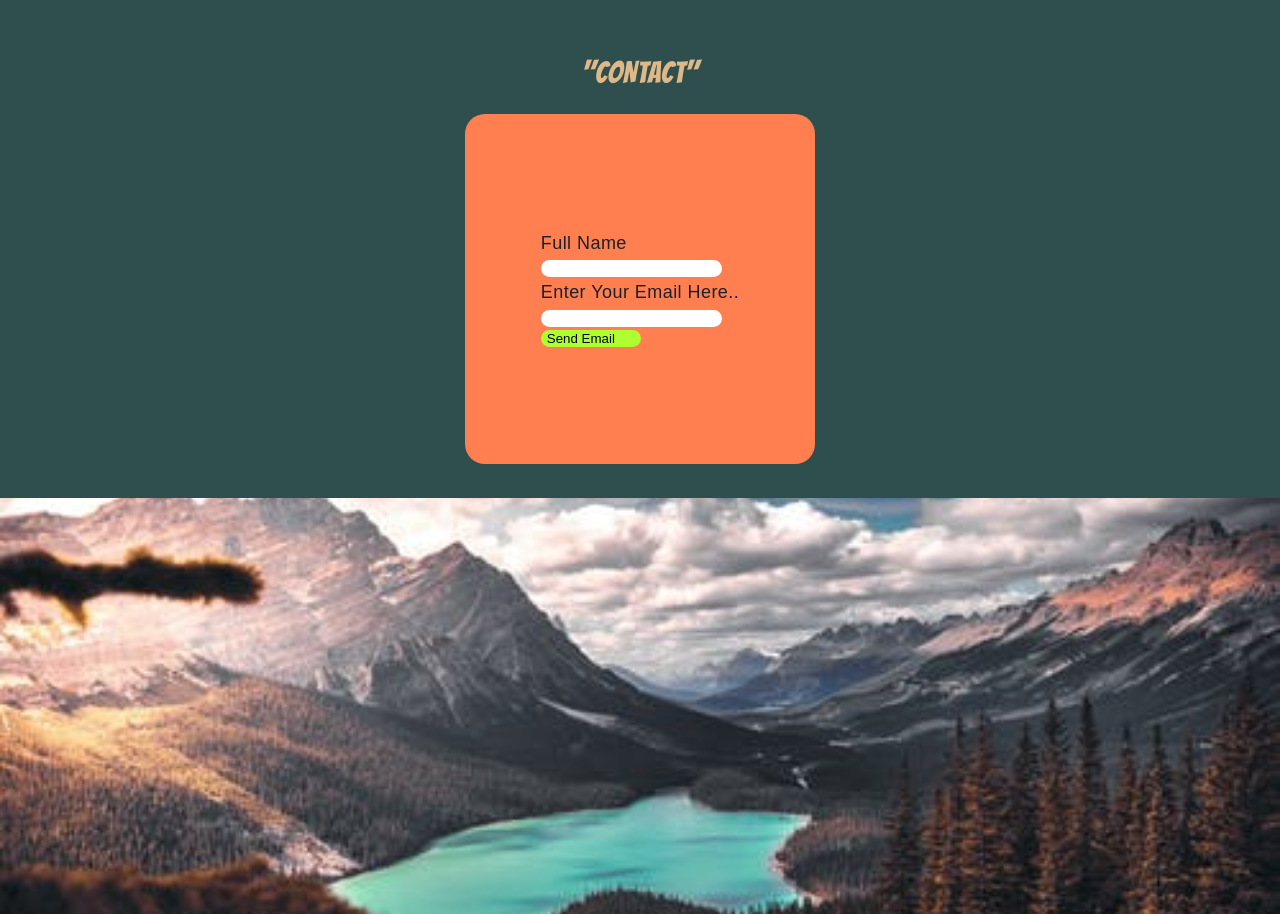
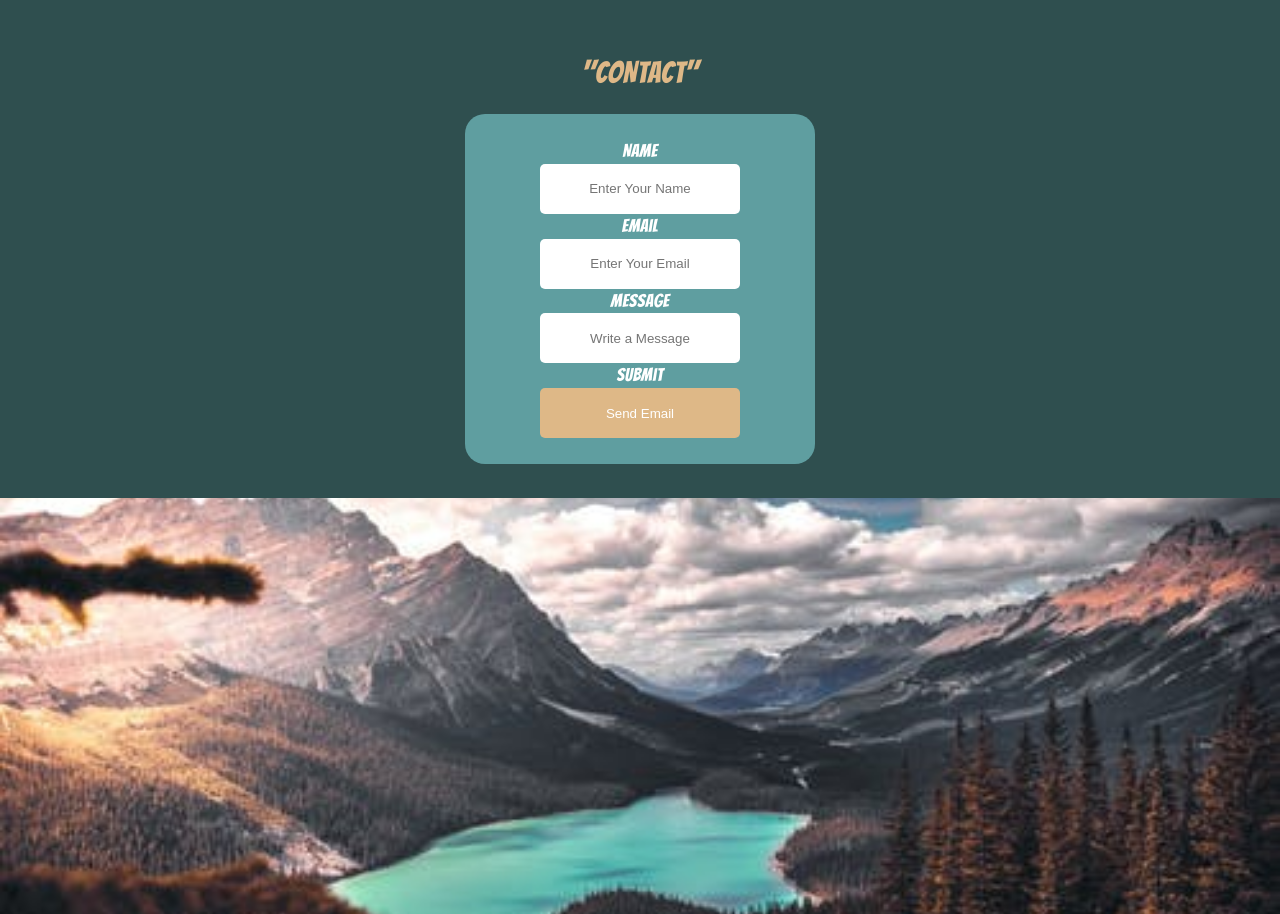
Before and after one commit to rts-cmk-wuhf02/praktikperiode-portfolio-dtorres1111, a Gatsby site: page / in a window 1280 px wide. Shown: the part 3002-3916 px from the top of the page. Built offline with nearby package versions, Linux system fonts and the light colour scheme; Gatsby itself is replaced by a stand-in of ours; a web font is replaced by a local one.

Commit message:
add form

```diff
--- a/src/components/Emailform/Emailform.js
+++ b/src/components/Emailform/Emailform.js
@@ -11,10 +11,13 @@ const Emailform = () => {
         data-netlify-honeypot="bot-field"
       >
         <input name="form-name" type="hidden" value="contact" />
-        <label htmlFor="name">Full Name</label>
-        <input type="text" name="name" />
-        <label htmlFor="email">Enter Your Email Here..</label>
-        <input type="text" name="email" />
+        <label htmlFor="name">Name</label>
+        <input type="text" name="name" placeholder="Enter Your Name" />
+        <label htmlFor="email">Email</label>
+        <input type="text" name="email" placeholder="Enter Your Email" />
+        <label htmlFor="message">Message</label>
+        <input type="text" name="message" placeholder="Write a Message" />
+        <label htmlFor="submit">Submit</label>
         <button>Send Email</button>
       </form>
     </StyledEmailform>
@@ -24,32 +27,37 @@ const Emailform = () => {
 export default Emailform
 
 const StyledEmailform = styled.section`
-  width: 350px;
-  height: 350px;
-  border-radius: 20px;
-  background-color: coral;
   display: flex;
   justify-content: center;
   align-items: center;
   flex-direction: column;
+  width: 350px;
+  height: 350px;
+  border-radius: 20px;
+  background-color: cadetblue;
 
   input {
-    border-radius: 20px;
+    text-align: center;
+    border-radius: 5px;
     border: none;
+    width: 200px;
+    height: 50px;
   }
 
   label {
     display: flex;
-    flex-direction: column;
+    justify-content: center;
+    align-items: center;
+    font-family: "Bangers", cursive;
+    color: white;
   }
 
   button {
-    display: flex;
-    flex-direction: column;
-    border-radius: 20px;
+    height: 50px;
+    border-radius: 5px;
     border: none;
-    width: 100px;
-    background-color: greenyellow;
-    color: black;
+    width: 200px;
+    background-color: burlywood;
+    color: white;
   }
 `
```
